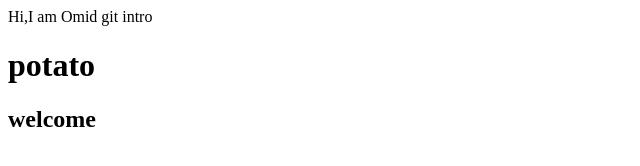
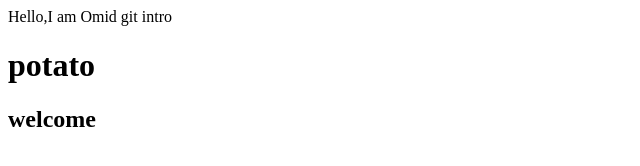
Before and after one commit to Omidpiri99/preprocessing, a plain HTML site: page index.html in a window 1280 px wide. Shown: the full height of the page, 0-640 px from the left. Drawn offline with Linux system fonts and the light colour scheme.

```diff
--- a/index.html
+++ b/index.html
@@ -7,7 +7,7 @@
     <title>Document</title>
 </head>
 <body>
-    Hi,I am Omid
+    Hello,I am Omid
     git intro
     <h1>potato</h1>
     <h2>welcome</h2>
```
